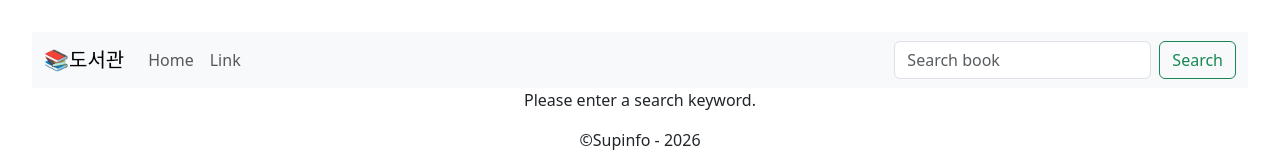
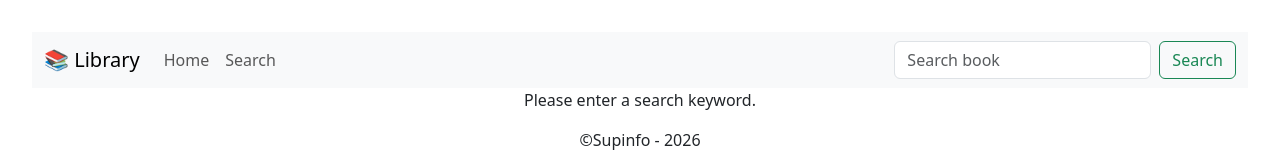
Before and after one commit to hyunahparc/library-react-mini-project, a React (Vite) app: page /search in a window 1280 px wide. Shown: the top 160 px of the page. Built offline with nearby package versions, Linux system fonts and the light colour scheme.

Commit message:
feat: link search results to book detail page

```diff
--- a/src/layout/Header.tsx
+++ b/src/layout/Header.tsx
@@ -59,7 +59,7 @@ const Header = () => {
   const handleSelect = (workKey: string) => {
     setSearch("");
     setOpen(false);
-    navigate(workKey); // "/works/OLxxxxW"
+    navigate(`/books/${workKey.replace("/works/", "")}`); // "/works/OLxxxxW"
   };
 
   // handle form submit
@@ -74,7 +74,7 @@ const Header = () => {
   return (
     <Navbar expand="lg" className="bg-body-tertiary">
       <Container fluid>
-        <Navbar.Brand href="/">📚도서관</Navbar.Brand>
+        <Navbar.Brand href="/">📚 Library</Navbar.Brand>
         <Navbar.Toggle aria-controls="navbarScroll" />
         <Navbar.Collapse id="navbarScroll">
           <Nav
@@ -83,7 +83,7 @@ const Header = () => {
             navbarScroll
           >
             <Nav.Link href="#action1">Home</Nav.Link>
-            <Nav.Link href="#action2">Link</Nav.Link>
+            <Nav.Link href="#action2">Search</Nav.Link>
           </Nav>
           {/* search box */}
           <Form className="d-flex position-relative" onSubmit={handleSubmit} ref={searchRef}>
--- a/src/pages/Search/Search.tsx
+++ b/src/pages/Search/Search.tsx
@@ -1,5 +1,5 @@
 import { useQuery } from "@tanstack/react-query";
-import { useSearchParams } from "react-router-dom";
+import { useNavigate, useSearchParams } from "react-router-dom";
 import { useState } from "react";
 
 // Function to fetch search results from Open Library API
@@ -21,6 +21,7 @@ const fetchSearchResults = async (
 // Search Page Component
 export const SearchPage = () => {
 
+    const navigate = useNavigate();
     const [searchParams] = useSearchParams();
     const query = searchParams.get("q") || "";
     const [page, setPage] = useState(1);
@@ -49,7 +50,6 @@ export const SearchPage = () => {
     const pageWindow = 5;
     const startPage = Math.floor((page - 1) / pageWindow) * pageWindow + 1;
     const endPage = Math.min(startPage + pageWindow - 1, totalPages);
-
 
     return (
         <div className="max-w-6xl mx-auto px-4 py-6">
@@ -81,13 +81,14 @@ export const SearchPage = () => {
                         hover:shadow-md
                         transition
                         "
+                        onClick={() => navigate(`/books/${book.key.replace("/works/", "")}`)}
                     >
                     <div className="w-38 h-65 mb-4 mx-auto flex items-center justify-center">
                         <img
                         src={
                             book.cover_i
                             ? `https://covers.openlibrary.org/b/id/${book.cover_i}-M.jpg`
-                            : "/no-cover.png"
+                            : "https://openlibrary.org/images/icons/avatar_book-sm.png"
                         }
                         alt={book.title}
                         className="w-full h-auto rounded"
```
